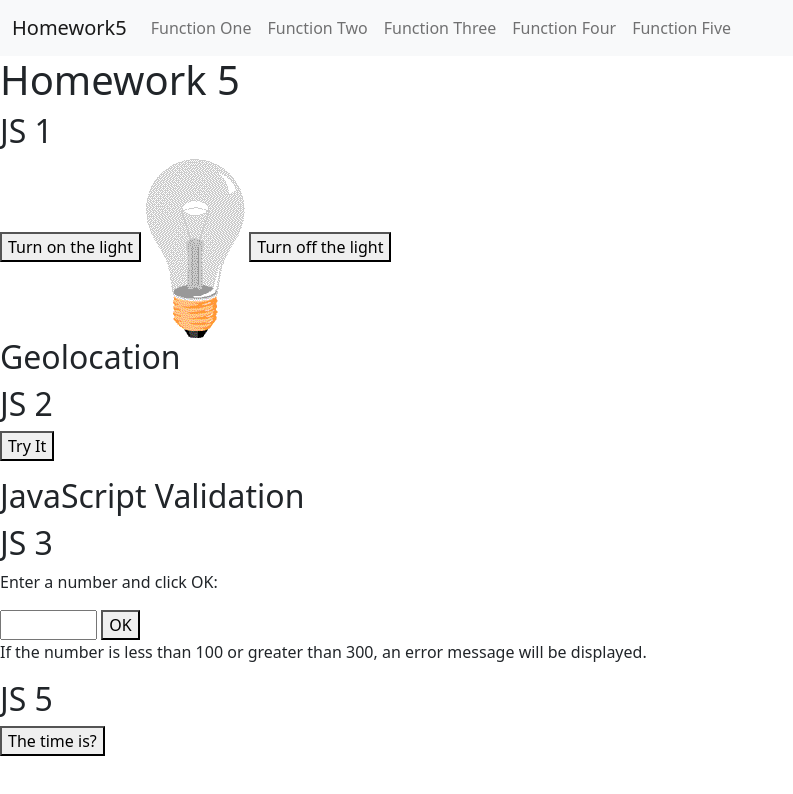
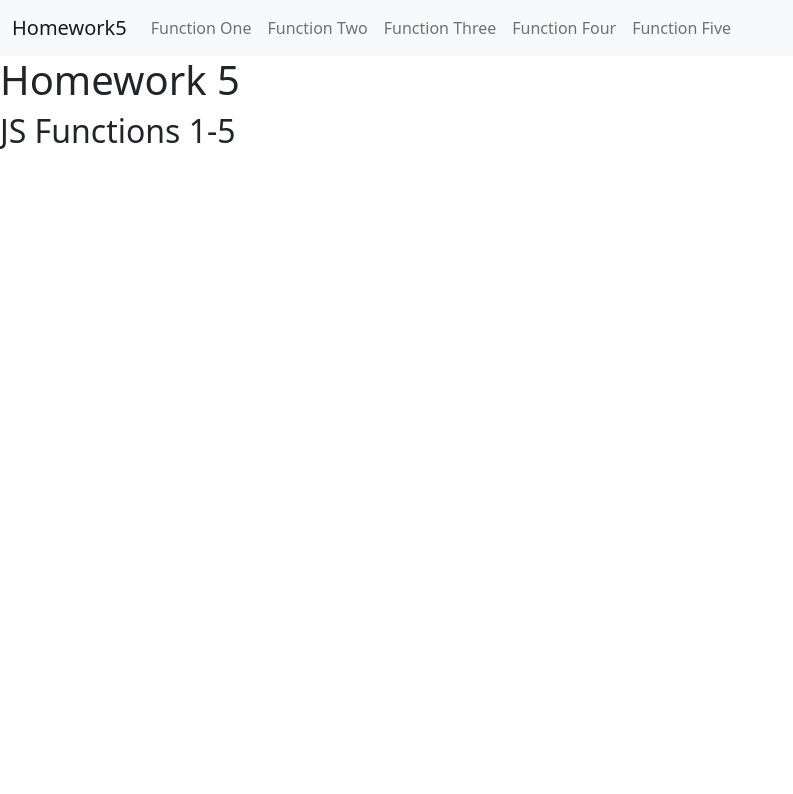
Before and after one commit to hhersley/homework5, a plain HTML site: page index.html in a window 1280 px wide. Shown: the whole page, without its empty margins (0-793 px from the left). Drawn offline with nearby package versions, Linux system fonts and the light colour scheme.

Commit message:
Update index.html

```diff
--- a/index.html
+++ b/index.html
@@ -39,86 +39,7 @@
 
 <body>
 <h1> Homework 5 </h1>
-  <h2> JS 1 </h2>
-
- <button onclick="document.getElementById('myImage').src='pic_bulbon.gif'">Turn on the light</button>
-
-<img id="myImage" src="pic_bulboff.gif" style="width:100px">
-
-<button onclick="document.getElementById('myImage').src='pic_bulboff.gif'">Turn off the light</button>
-
-
-
-<h2>Geolocation</h2>
-  <h2> JS 2 </h2>
-
-
-<button onclick="getLocation()">Try It</button>
-
-<p id="demo"></p>
-
-
-
-<script>
-const x = document.getElementById("demo");
-
-function getLocation() {
-  if (navigator.geolocation) {
-    navigator.geolocation.getCurrentPosition(showPosition);
-  } else {
-    x.innerHTML = "Geolocation is not supported by this browser.";
-  }
-}
-
-function showPosition(position) {
-  x.innerHTML = "Latitude: " + position.coords.latitude +
-  "<br>Longitude: " + position.coords.longitude;
-}
-</script>
-
-
-
-
-
-
-<h2>JavaScript Validation</h2>
-  <h2> JS 3 </h2>
-
-<p>Enter a number and click OK:</p>
-
-<input id="id1" type="number" min="100" max="300" required>
-<button onclick="myFunction()">OK</button>
-
-<p>If the number is less than 100 or greater than 300, an error message will be displayed.</p>
-
-<p id="demo"></p>
-
-<script>
-function myFunction() {
-  const inpObj = document.getElementById("id1");
-  if (!inpObj.checkValidity()) {
-    document.getElementById("demo").innerHTML = inpObj.validationMessage;
-  } else {
-    document.getElementById("demo").innerHTML = "Input OK";
-  }
-}
-</script>
-
-
-
-
-
-    <h2> JS 5</h2>
-
-  <button onclick="document.getElementById('demo').innerHTML=Date()">The time is?</button>
-
-<p id="demo"></p>
-
-
-
-
-
-
+  <h2> JS Functions 1-5 </h2>
 
 
 
```
